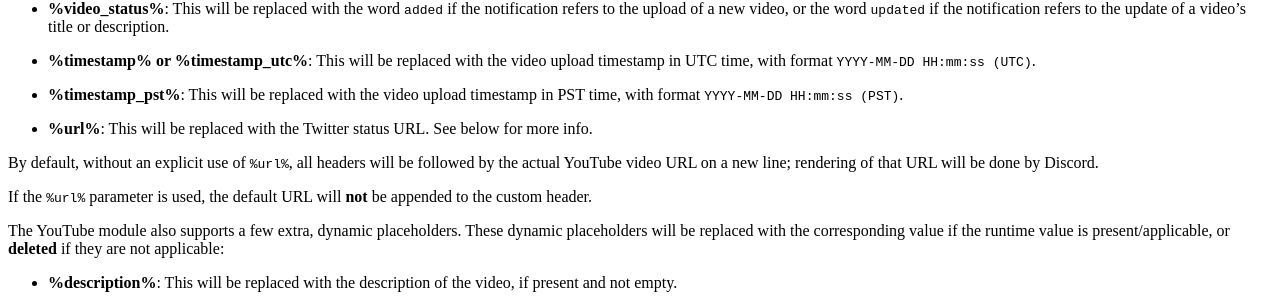
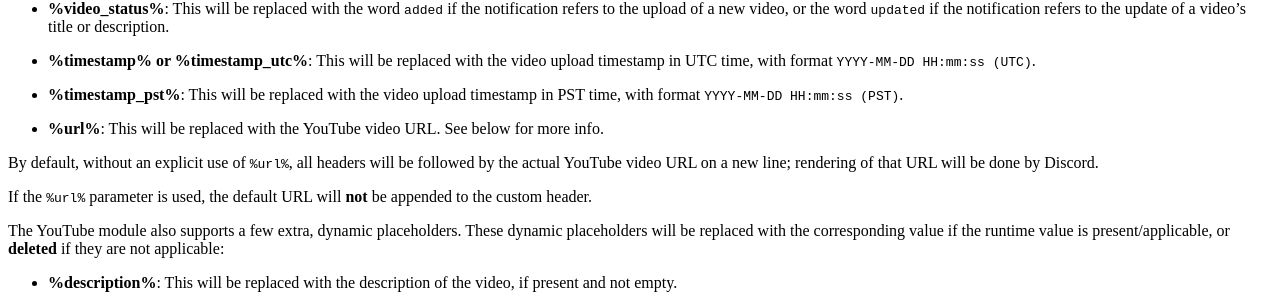
Before and after one commit to cycloptux/GiselleBot-Documentation, a Sphinx documentation site: the page built from docs/source/social_networks/youtube.rst, in a window 1280 px wide and 900 px high, scrolled down 4682 px. Shown: the part 140-448 px from the top of the window. Built offline with Sphinx 7.4.7 and the Read the Docs theme 2.0.0, drawn with Linux system fonts in a browser that asks for light colours.

Commit message:
Fixed a word:

```diff
--- a/docs/source/social_networks/youtube.rst
+++ b/docs/source/social_networks/youtube.rst
@@ -188,7 +188,7 @@ Custom headers support a few dynamic tags that are replaced with their respectiv
 * **%video\_status%**: This will be replaced with the word ``added`` if the notification refers to the upload of a new video, or the word ``updated`` if the notification refers to the update of a video's title or description.
 * **%timestamp% or %timestamp\_utc%**: This will be replaced with the video upload timestamp in UTC time, with format ``YYYY-MM-DD HH:mm:ss (UTC)``.
 * **%timestamp\_pst%**: This will be replaced with the video upload timestamp in PST time, with format ``YYYY-MM-DD HH:mm:ss (PST)``.
-* **%url%**: This will be replaced with the Twitter status URL. See below for more info.
+* **%url%**: This will be replaced with the YouTube video URL. See below for more info.
 
 By default, without an explicit use of ``%url%``, all headers will be followed by the actual YouTube video URL on a new line; rendering of that URL will be done by Discord.
 
```
